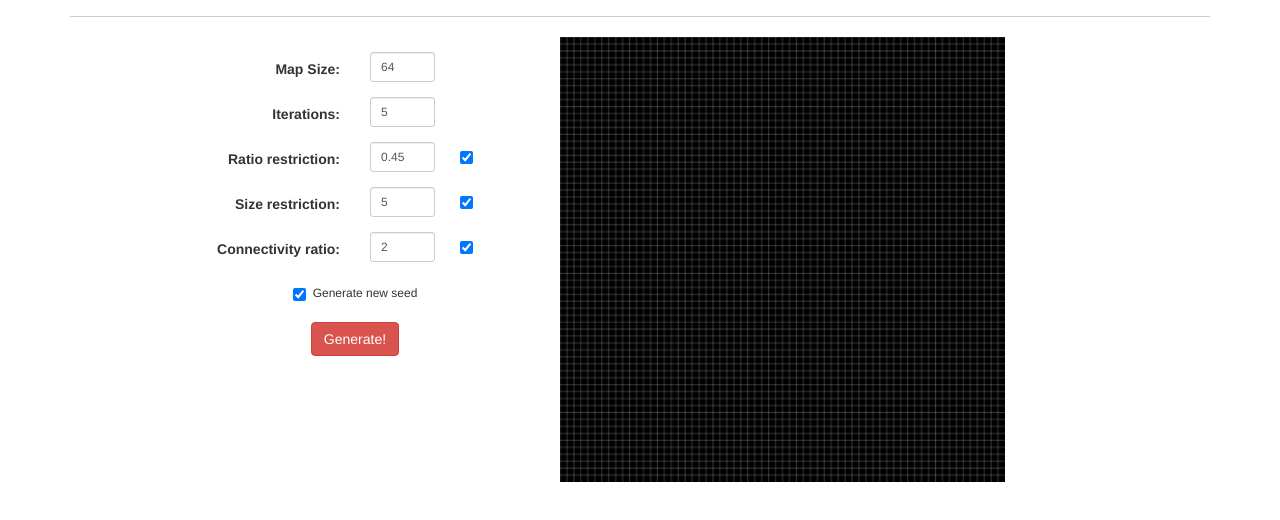
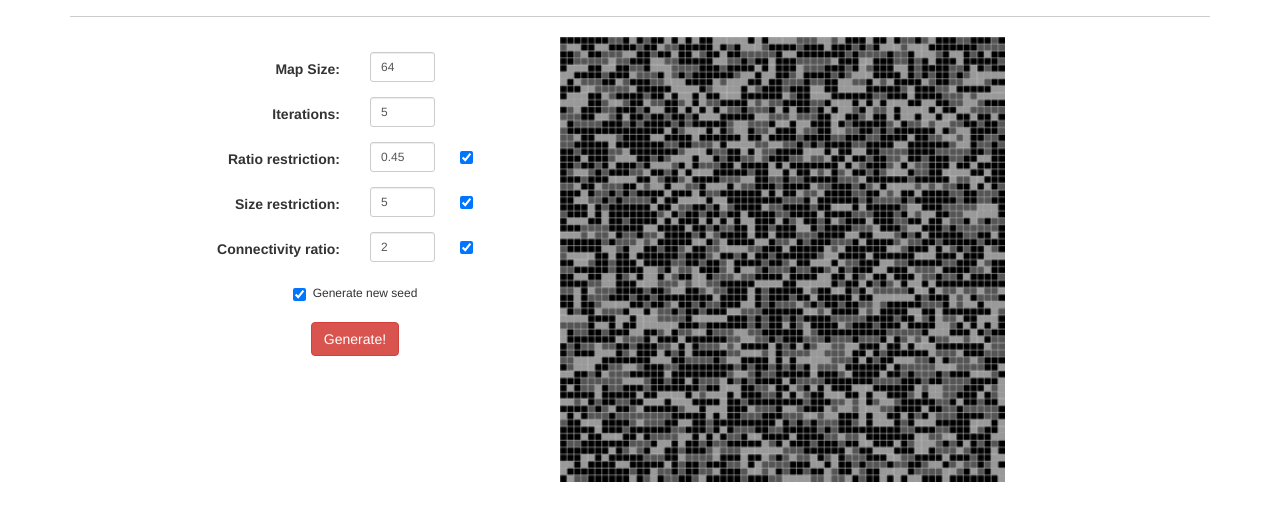
Before and after one commit to Adriem/random-map-generator, a plain HTML site: page index.html in a window 1280 px wide. Shown: the part 390-910 px from the top of the page. Drawn offline with nearby package versions, Linux system fonts and the light colour scheme.

Commit message:
Draw tiles added

```diff
--- a/js/bspdungeon.js
+++ b/js/bspdungeon.js
@@ -110,5 +110,28 @@ var DungeonMap = function(w, h) {
 	this.regenerate();
 }
 DungeonMap.prototype.regenerate = function () {
-	partitionTree = new Tree(new Sector(0,0,w,h))
+	partitionTree = new Tree(new Sector(0,0,this.w,this.h)).grow(ITERATIONS,Sector.split);
+	rooms = (function(){
+		var leafs = this.partitionTree.leafs;
+		var rooms = [];
+		for (var i=0; i<leafs.length; i++) {
+			leafs[i].node.generateRoom();
+			rooms.push(leafs[i].node.room);
+		}
+		return rooms;
+	})()
+	tileMap = (function(w, h, rooms) {
+		var array = []
+		for (var i=0; i<h; i++) {
+			array [i] = []
+			for (var j=0; j<w; j++)
+				array [i][j] = TILE_NULL
+		}
+		for (var r=0; r<rooms.length; r++) {
+			for (var i=r.y; i<r.h; i++)
+				for (var j=r.x; j<r.w; j++)
+					array[i][j] = TILE_ROOM;
+		}
+		return array
+	})(this.width, this.height, this.rooms)
 }
--- a/js/dungeon.js
+++ b/js/dungeon.js
@@ -1,29 +1,65 @@
-GRID_COLOR = "rgba(255, 255, 255, 0.4)"
+GRID_COLOR = "#CCC";
+BACKGROUND_COLOR = "#000";
+WALL_COLOR = "#999";
+GROUND_COLOR = "#555";
+DOOR_COLOR = "C00";
 TILE_SIZE   = 400 / 64
 DRAW_GRID = true;
+
+TILE_NULL = -1;
+TILE_GROUND = 0;
+TILE_DOOR = 1;
+TILE_WALL = 3;
 
 var TileMap = function(w, h, c) {
 	this.w = w;
 	this.h = h;
 	this.c = c;
 
+    this.tilemap = (function(h, w) {
+        var arr = [];
+        for (var i=0; i<h; i++) {
+            arr[i] = [];
+            for (var j=0; j<w; j++)
+                arr[i][j] = randomValue(0,5) - 1;
+        }
+        return arr;
+    })(this.h, this.w);
+
 	this.clear(this.c);
-	if (DRAW_GRID) this.drawGrid();
+    this.drawTiles(this.c, this.tilemap);
+	if (DRAW_GRID) this.drawGrid(this.c);
 }
 TileMap.prototype.clear = function (c) {
-	this.c.fillStyle = "#000"
-	this.c.fillRect(0, 0, this.w*TILE_SIZE, this.h*TILE_SIZE)
+	c.fillStyle = BACKGROUND_COLOR;
+	c.fillRect(0, 0, this.w*TILE_SIZE, this.h*TILE_SIZE)
 }
-TileMap.prototype.drawGrid = function() {
-    this.c.beginPath();
-    this.c.strokeStyle = GRID_COLOR;
-    this.c.lineWidth = 0.5
+TileMap.prototype.drawGrid = function(c) {
+    c.beginPath();
+    c.strokeStyle = GRID_COLOR;
+    c.lineWidth = 0.5
     for (var i = 0; i < MAP_SIZE; i++) {
-        this.c.moveTo(i * TILE_SIZE, 0)
-        this.c.lineTo(i * TILE_SIZE, MAP_SIZE * TILE_SIZE)
-        this.c.moveTo(0, i * TILE_SIZE)
-        this.c.lineTo(MAP_SIZE * TILE_SIZE, i * TILE_SIZE)
+        c.moveTo(i * TILE_SIZE, 0)
+        c.lineTo(i * TILE_SIZE, MAP_SIZE * TILE_SIZE)
+        c.moveTo(0, i * TILE_SIZE)
+        c.lineTo(MAP_SIZE * TILE_SIZE, i * TILE_SIZE)
     }
-    this.c.stroke()
-    this.c.closePath()
+    c.stroke()
+    c.closePath()
 }
+TileMap.prototype.drawTiles = function(c, tilemap) {
+    var color;
+    for (var i=0; i<tilemap.length; i++) {
+            for (var j=0; j<tilemap[i].length; j++) {
+                switch(tilemap[i][j]) {
+                    case TILE_GROUND: color = GROUND_COLOR; break;
+                    case TILE_WALL: color = WALL_COLOR; break;
+                    case TILE_DOOR: color = DOOR_COLOR; break;
+                    case TILE_NULL: //Fall through
+                    default: color = BACKGROUND_COLOR; break;
+                }
+                c.fillStyle = color;
+                c.fillRect(j*TILE_SIZE, i*TILE_SIZE, TILE_SIZE, TILE_SIZE);
+        }
+    }
+}
```
Also changed, not shown: index.html (+2 -1 lines).
